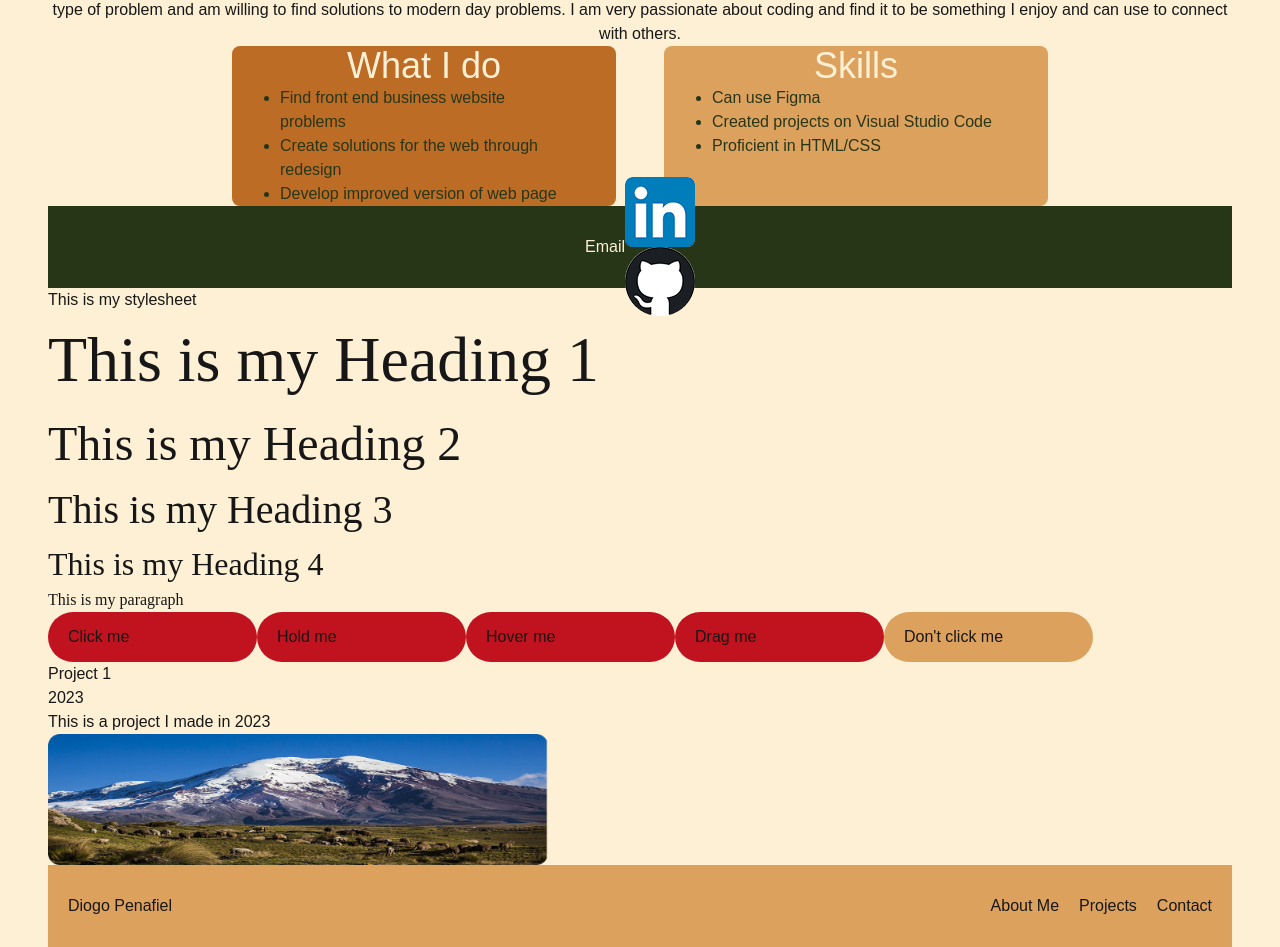
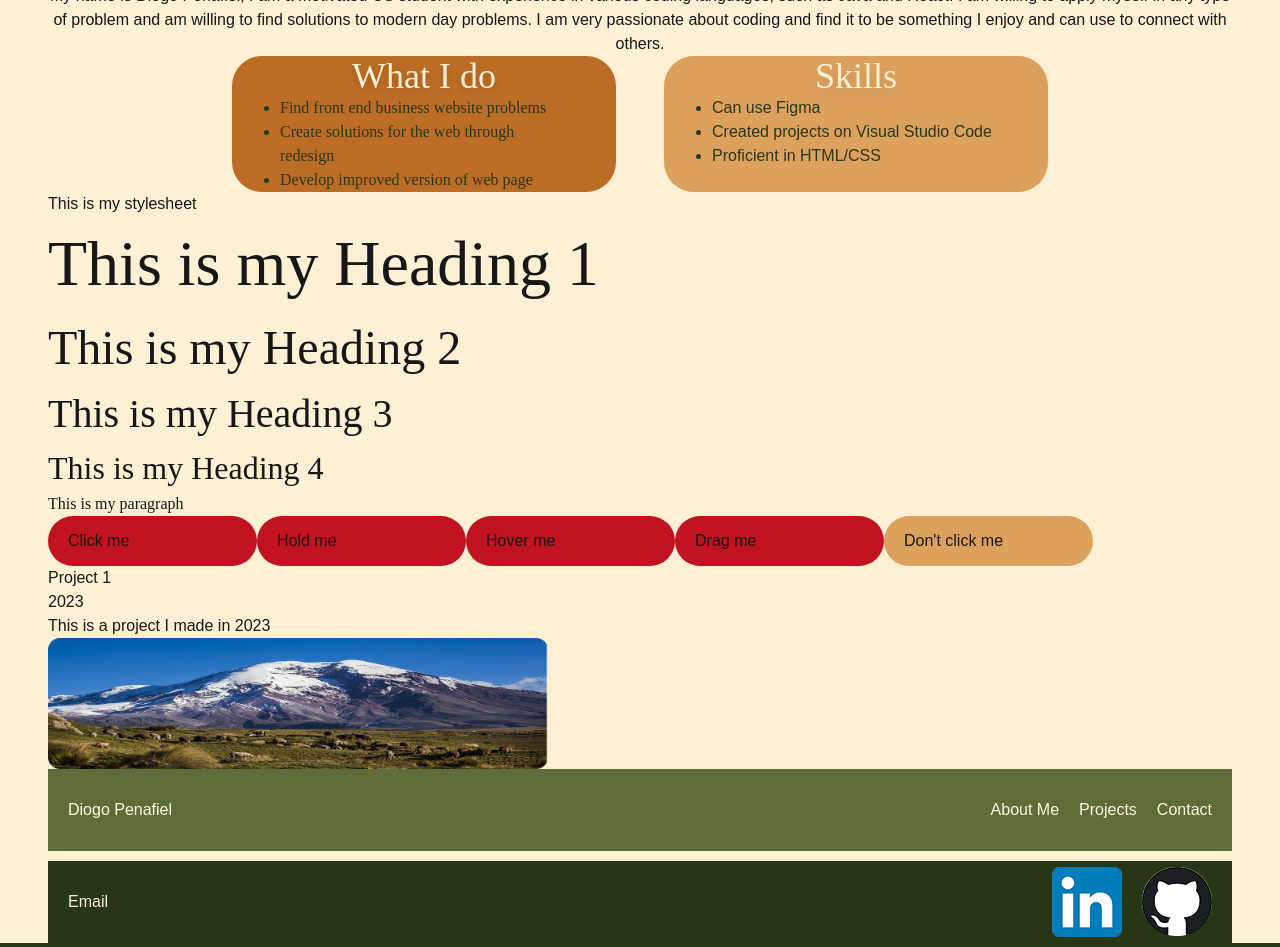
Before and after one commit to Diogo2584/My_Portfolio_25_26, a Next.js app: page / in a window 1280 px wide. Shown: the part 460-1407 px from the top of the page. Built offline with nearby package versions, Linux system fonts and the light colour scheme; a web font is replaced by a local one.

Commit message:
fixed navbar

```diff
--- a/app/components/Footer.jsx
+++ b/app/components/Footer.tsx
@@ -3,9 +3,13 @@ export default function Footer() {
     return (
         <footer className="footer">
         Email
-           <ul>
+           <ul className="footer-menu">
+            <li>
            <Image src="/image 12.png" alt="Profile Picture" width={70} height={70} />
+           </li>
+           <li>
            <Image src="/image 13.png" alt="Profile Picture" width={70} height={70} />
+           </li>
            </ul>
         </footer>
     );
--- a/app/components/Navbar.tsx
+++ b/app/components/Navbar.tsx
@@ -1,22 +1,23 @@
+import Link from 'next/link';
 export default function Navbar() {
     return (
         <nav className="navbar">
             Diogo Penafiel
             <ul className="navbar-menu">
             <li className="navbar-item">
-                <a href="about" className="navbar-link">
+                <Link href="/" className="navbar-link">
                 About Me
-                </a>
+                </Link>
             </li>
             <li className="navbar-item">
-                <a href="projects" className="navbar-link">
+                <Link href="/projects" className="navbar-link">
                 Projects
-                </a>
+                </Link>
             </li>
             <li className="navbar-item">
-                <a href="contact_me" className="navbar-link">
+                <Link href="/contact_me" className="navbar-link">
                 Contact
-                </a>
+                </Link>
             </li>
             </ul>
         </nav>
--- a/app/contact_me/page.tsx
+++ b/app/contact_me/page.tsx
@@ -1,8 +1,6 @@
-import Navbar from "../components/Navbar";
 export default function Contact() {
     return (
         <div>
-            <Navbar/>
             Contact Page
         </div>
     );
--- a/app/globals.css
+++ b/app/globals.css
@@ -6,7 +6,12 @@
   --foreground: #171717;
 }
 
-
+@media (prefers-color-scheme: light) {
+  :root {
+    --background: #ffffff;
+    --foreground: #171717;
+  }
+}
 @media (prefers-color-scheme: dark) {
   :root {
     --background: #0a0a0a;
--- a/app/layout.tsx
+++ b/app/layout.tsx
@@ -1,6 +1,8 @@
 import type { Metadata } from "next";
 import { Geist, Geist_Mono, Inclusive_Sans, Fauna_One } from "next/font/google";
 import "./globals.css";
+import Navbar from "./components/Navbar";
+import Footer from "./components/Footer";
 
 const geistSans = Geist({
   variable: "--font-geist-sans",
@@ -40,7 +42,9 @@ export default function RootLayout({
       <body
         className={`${geistSans.variable} ${geistMono.variable} ${inclusiveSans.variable} ${faunaOne.variable} antialiased`}
       >
+        <Navbar />
         {children}
+        <Footer />
       </body>
     </html>
   );
--- a/app/page.tsx
+++ b/app/page.tsx
@@ -7,24 +7,23 @@ import Footer from "./components/Footer";
 export default function Home() {
   return (
     <div>
-      <Navbar />
    <div className="flex-col bg-[#FDF0D5] px-12">
     <div className="flex justify-center">
 
   <Image src="/image 11.png" alt="Profile Picture" width={1253} height={330} />  </div>
     <h1 className="flex justify-center text-4xl"> About Me </h1>
-    <p className="text-center">My name is Diogo Penafiel, I am a motivated CS student with experience in various coding languages, such as Java and React. I am willing gto apply myself in any type of problem and am willing to find solutions to modern day problems. I am very passionate about coding and find it to be something I enjoy and can use to connect with others.</p>
+    <p className="text-center">My name is Diogo Penafiel, I am a motivated CS student with experience in various coding languages, such as Java and React. I am willing to apply myself in any type of problem and am willing to find solutions to modern day problems. I am very passionate about coding and find it to be something I enjoy and can use to connect with others.</p>
     <div className= "flex justify-center gap-12 ">
-    <div className="bg-[#BC6C25] w-96 rounded-lg">
-      <h1 className="text-4xl text-center text-[#FDF0D5]"> What I do</h1>
+    <div className="bg-[#BC6C25] w-96 rounded-[30px]">
+      <h1 className="heading1 text-4xl text-center text-[#FDF0D5] px-24 drop-shadow-md"> What I do</h1>
       <ul className="list-disc text-[#283618] px-12">
-        <li> Find front end business website problems </li>
-        <li> Create solutions for the web through redesign </li>
-        <li> Develop improved version of web page </li>
+        <li className="paragraph"> Find front end business website problems </li>
+        <li className="paragraph"> Create solutions for the web through redesign </li>
+        <li className="paragraph"> Develop improved version of web page </li>
       </ul>
     </div>
-    <div className="bg-[#DDA15E] w-96 rounded-lg flex-col justify-center">
-      <h1 className="text-4xl text-center text-[#FDF0D5]"> Skills</h1>
+    <div className="bg-[#DDA15E] w-96 rounded-[30px] flex-col justify-center">
+      <h1 className="heading1 text-4xl text-center text-[#FDF0D5] drop-shadow-xl"> Skills</h1>
       <ul className="list-disc text-[#283618] px-12">
         <li> Can use Figma </li>
         <li> Created projects on Visual Studio Code </li>
@@ -32,10 +31,9 @@ export default function Home() {
       </ul>
     </div>
     </div>
-    <Footer />
     <div>
       <p> This is my stylesheet </p>
-      <h1 className="heading1"> This is my Heading 1</h1>
+      <h1 className="heading1 "> This is my Heading 1</h1>
       <h2 className="heading2"> This is my Heading 2</h2>
       <h3 className="heading3"> This is my Heading 3</h3>
       <h4 className="heading4"> This is my Heading 4</h4>
@@ -47,6 +45,7 @@ export default function Home() {
       <ButtonDanger text={"Don't click me"}/>
       <Project_card title={"Project 1"} date={"2023"} info={"This is a project I made in 2023"} src={"/image 11.png"} alt={"Project Image"}/>
       <Navbar />
+      <Footer />
     </div>
     </div>
    </div>
--- a/app/projects/page.tsx
+++ b/app/projects/page.tsx
@@ -1,8 +1,6 @@
-import Navbar from "../components/Navbar";
 export default function Projects() {
     return (
         <div>
-            <Navbar />
             Projects Page
         </div>
     );
--- a/app/styles/components.css
+++ b/app/styles/components.css
@@ -18,13 +18,15 @@
         transition: background-color 0.3s ease;
     }
     .navbar{
-        background-color: #DDA15E;
+        background-color: #606C38;
+        color: #FEFAE0;
         height: 82px;
         display: flex;
         flex-direction:row;
         align-items: center;
         justify-content: space-between;
         padding: 0 20px;
+        margin-bottom: 10px;
     }
     .navbar-menu{
         display: flex;
@@ -35,7 +37,13 @@
         color:#FDF0D5;
         height: 82px;
         display: flex;
+        flex-direction:row;
         align-items: center;
-        justify-content: center;
+        justify-content: space-between;
+        padding: 0 20px;
+    }
+    .footer-menu{
+        display: flex;
+        gap: 20px;
     }
 }
```
